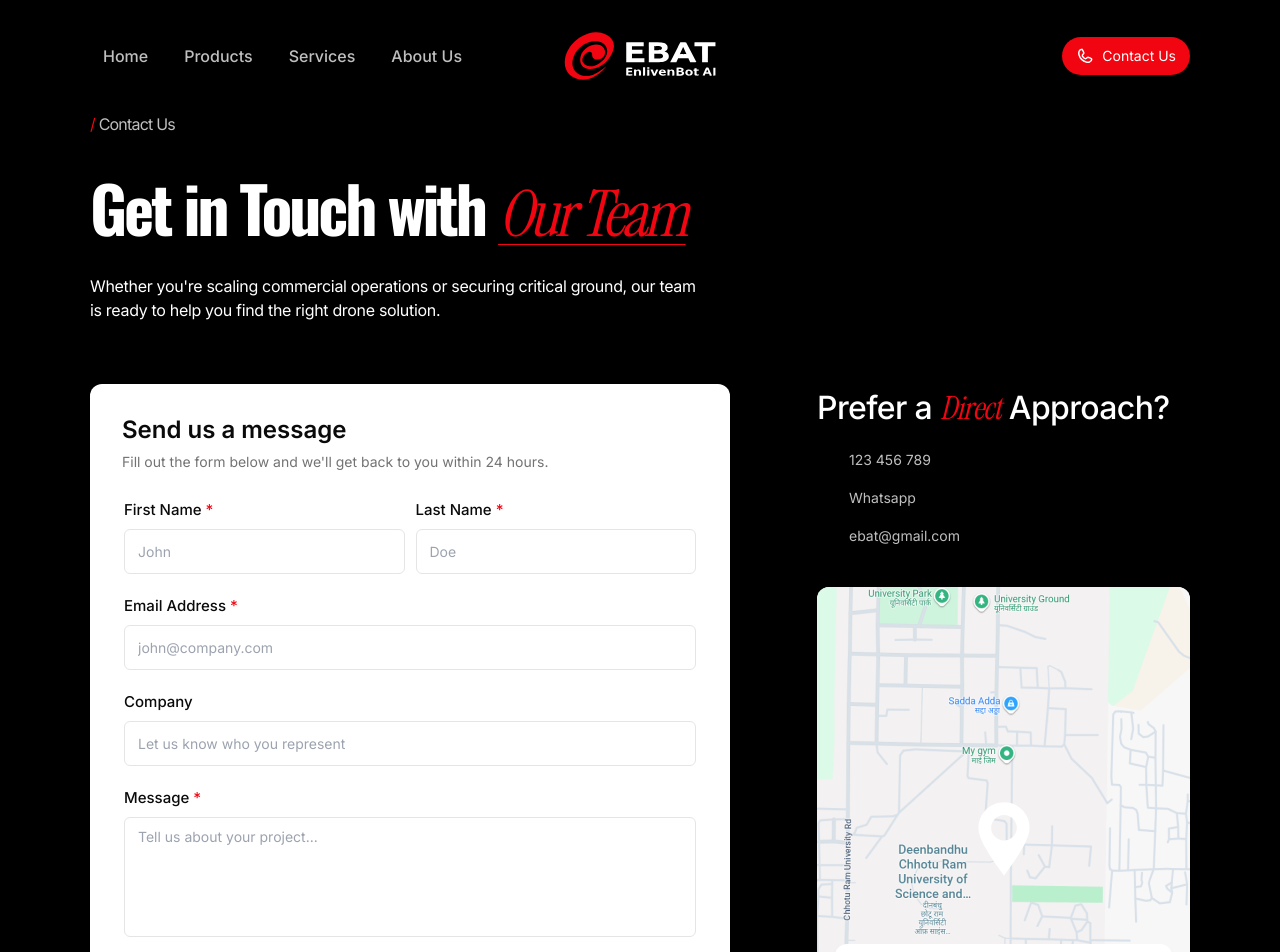
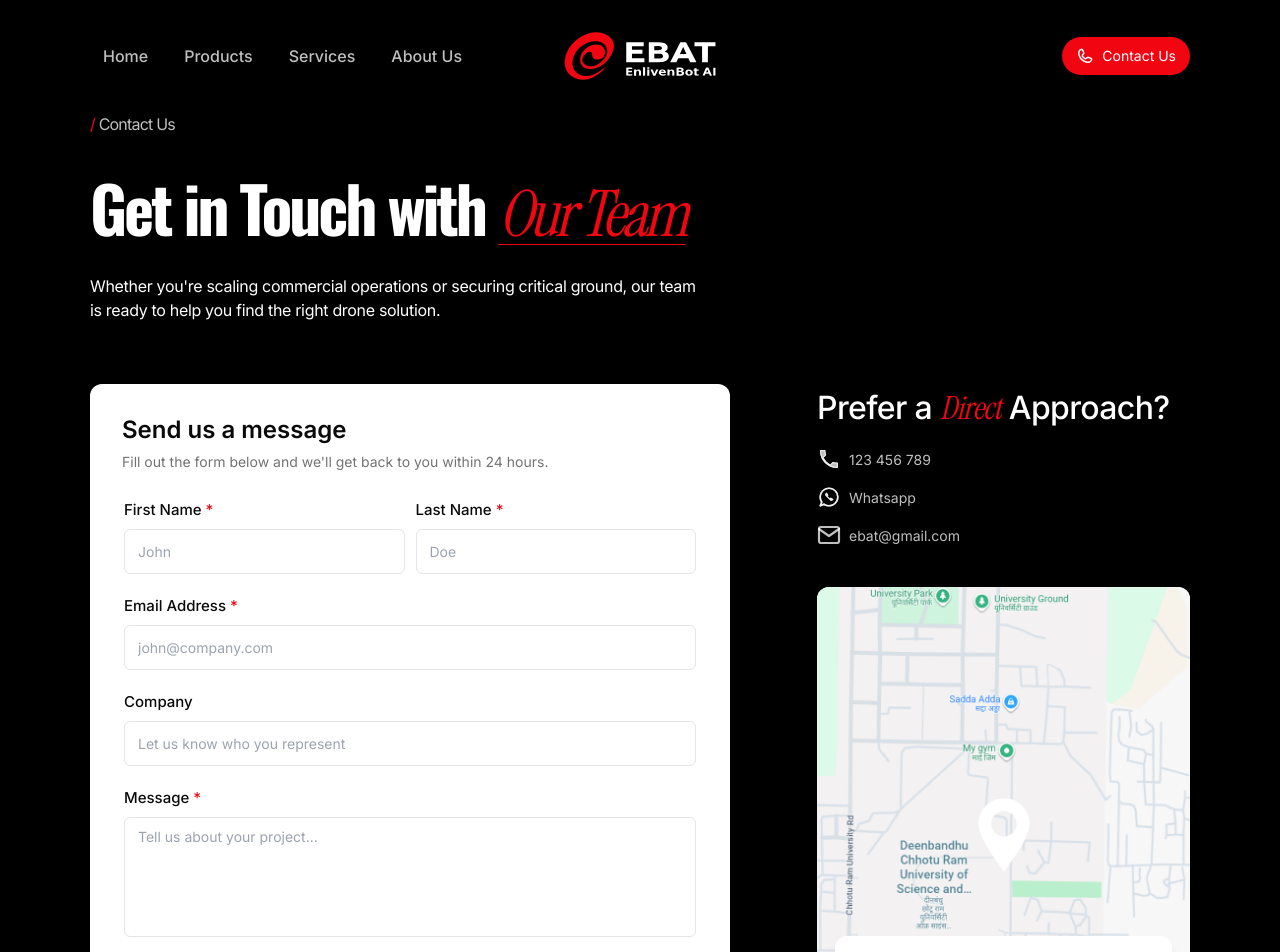
Before and after one commit to Bored008/EBAT, a Next.js app: page /contact in a window 1280 px wide. Shown: the top 952 px of the page. Built offline with nearby package versions, Linux system fonts and the light colour scheme; a web font is replaced by a local one.

Commit message:
style: fix direct approach icons color and map container layout

```diff
--- a/src/app/contact/page.tsx
+++ b/src/app/contact/page.tsx
@@ -111,22 +111,22 @@ export default function ContactPage() {
                   </h2>
                   <div className="flex flex-col gap-[14px]">
                     <div className="flex flex-row items-center gap-[8px]">
-                      <Image src="/images/contact/phone-fill.svg" alt="Phone" width={24} height={24} />
+                      <Image src="/images/contact/phone-fill.svg" alt="Phone" width={24} height={24} className="brightness-0 invert" />
                       <span className="font-sans text-[14px] text-white/75">123 456 789</span>
                     </div>
                     <div className="flex flex-row items-center gap-[8px]">
-                      <Image src="/images/contact/whatsapp.svg" alt="Whatsapp" width={24} height={24} />
+                      <Image src="/images/contact/whatsapp.svg" alt="Whatsapp" width={24} height={24} className="brightness-0 invert" />
                       <span className="font-sans text-[14px] text-white/75">Whatsapp</span>
                     </div>
                     <div className="flex flex-row items-center gap-[8px]">
-                      <Image src="/images/contact/mail.svg" alt="Email" width={24} height={24} />
+                      <Image src="/images/contact/mail.svg" alt="Email" width={24} height={24} className="brightness-0 invert" />
                       <span className="font-sans text-[14px] text-white/75">ebat@gmail.com</span>
                     </div>
                   </div>
                 </div>
 
                 {/* Map Container */}
-                <div className="relative w-full h-[300px] md:h-[502px] rounded-[12px] overflow-hidden bg-white mt-auto">
+                <div className="relative w-full min-h-[300px] flex-1 rounded-[12px] overflow-hidden bg-white mt-auto">
                   <Image src="/images/contact/map.png" alt="Map" fill sizes="(max-width: 1280px) 100vw, 640px" className="object-cover" />
 
                   {/* Map Icon inside map */}
```
